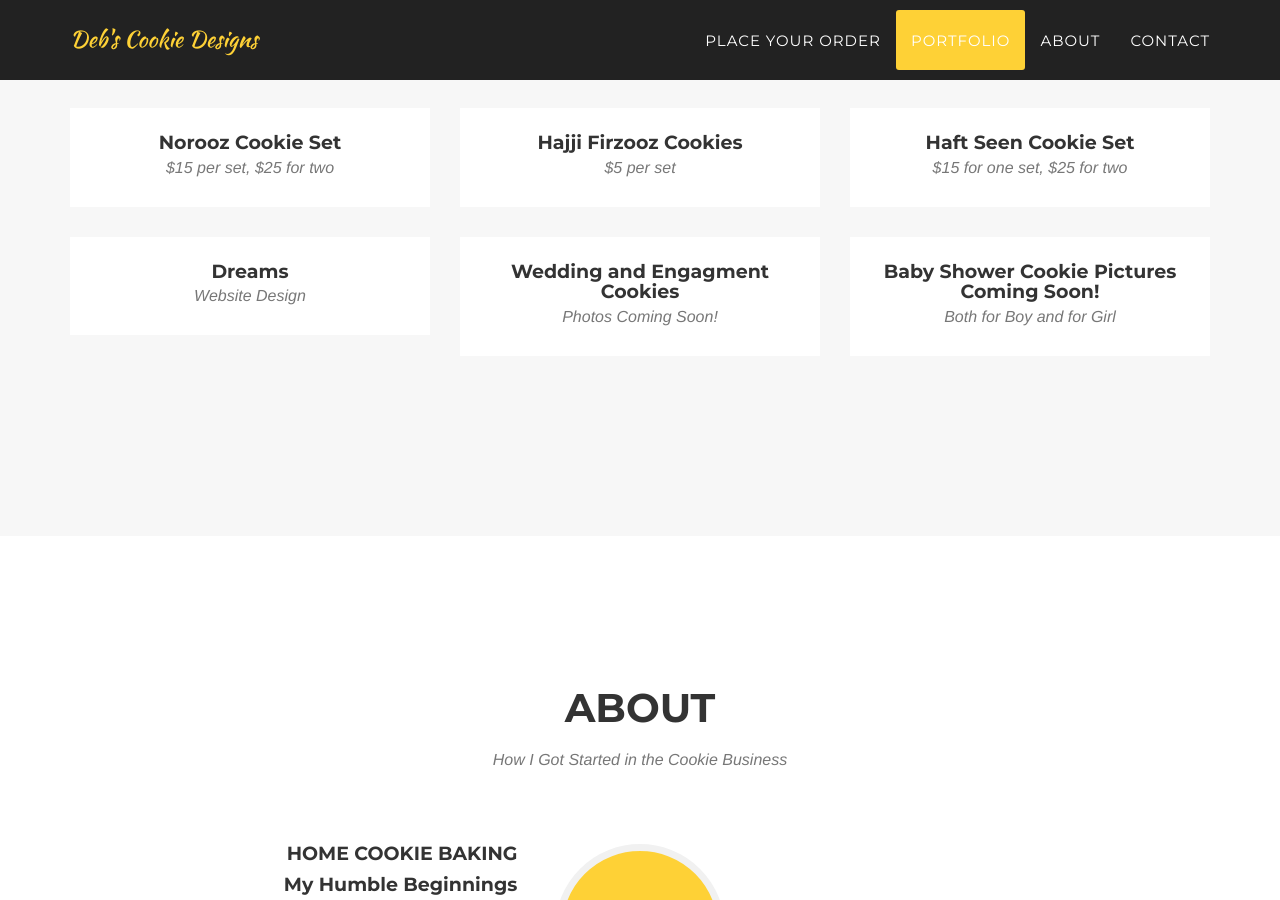
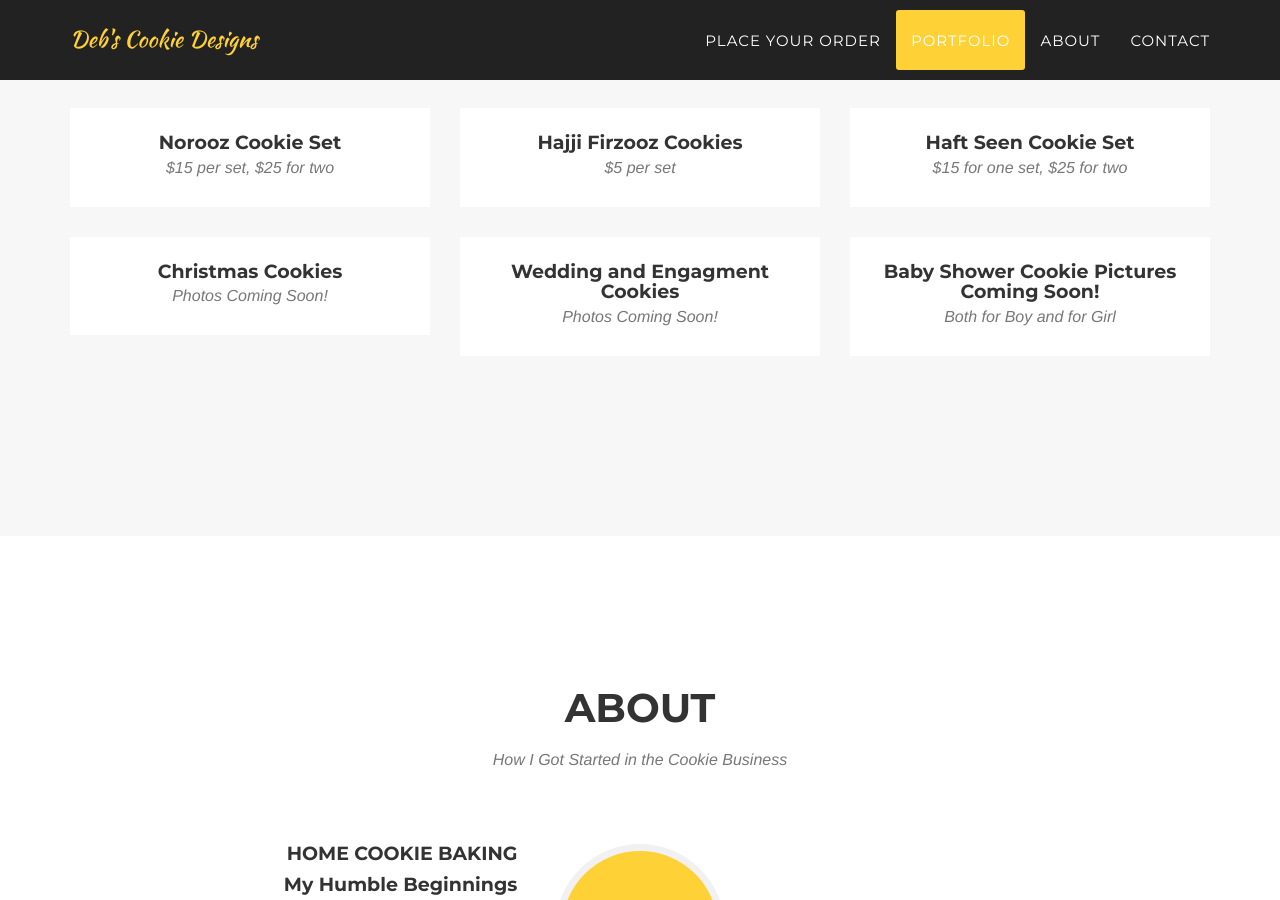
Before and after one commit to DEB72/Cookie, a Jekyll site: the page built from _posts/2014-07-18-project-1.markdown, in a window 1280 px wide and 900 px high, scrolled down 1740 px. Built offline with Jekyll 4.4.1, drawn with Linux system fonts in a browser that asks for light colours; some web fonts are replaced.

Commit message:
Update 2014-07-18-project-1.markdown

```diff
--- a/_posts/2014-07-18-project-1.markdown
+++ b/_posts/2014-07-18-project-1.markdown
@@ -1,6 +1,6 @@
 ---
-title: Dreams
-subtitle: Website Design
+title: Christmas Cookies
+subtitle: Photos Coming Soon!
 layout: default
 modal-id: 1
 date: 2014-07-18
```
